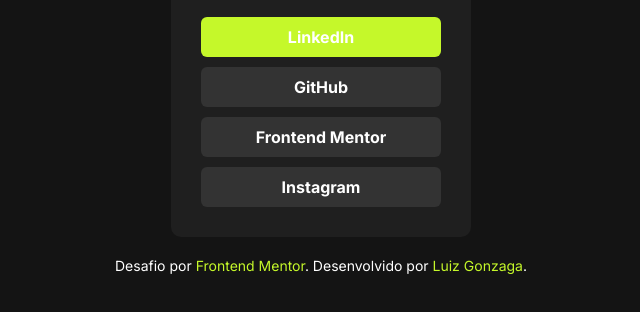
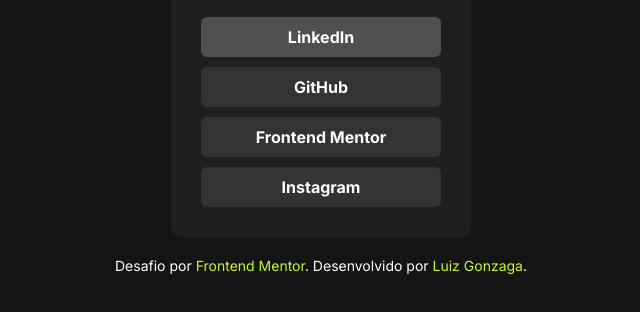
Before and after one commit to loez97/social-links, a plain HTML site: page index.html in a window 1280 px wide. In both pictures the pointer is over the link "LinkedIn". Shown: the part 378-690 px from the top of the page, without its empty margins (319-959 px from the left). Drawn offline with Linux system fonts and the light colour scheme.

Commit message:
Update hover color

```diff
--- a/assets/style.css
+++ b/assets/style.css
@@ -95,7 +95,7 @@
 
 .profile-card__button:hover,
 .profile-card__button:focus {
-    background-color: var(--color-primary);
+    background-color: #505050;
     outline: none;
 }
 
```
